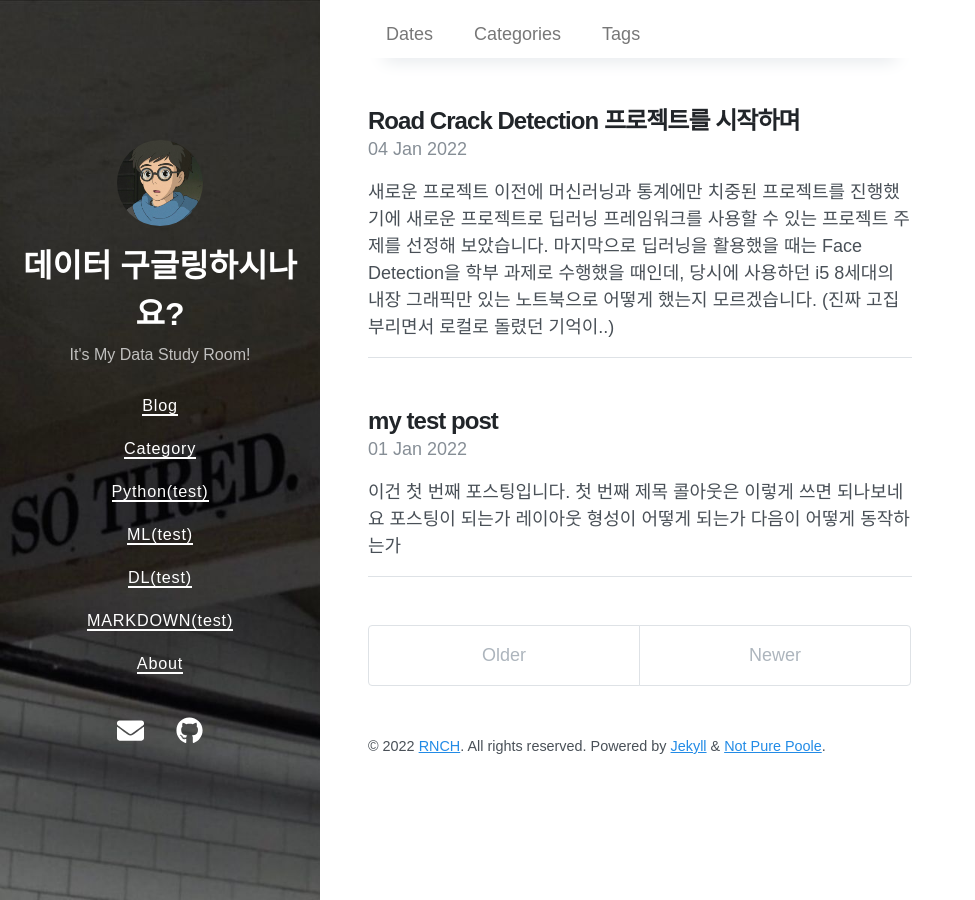
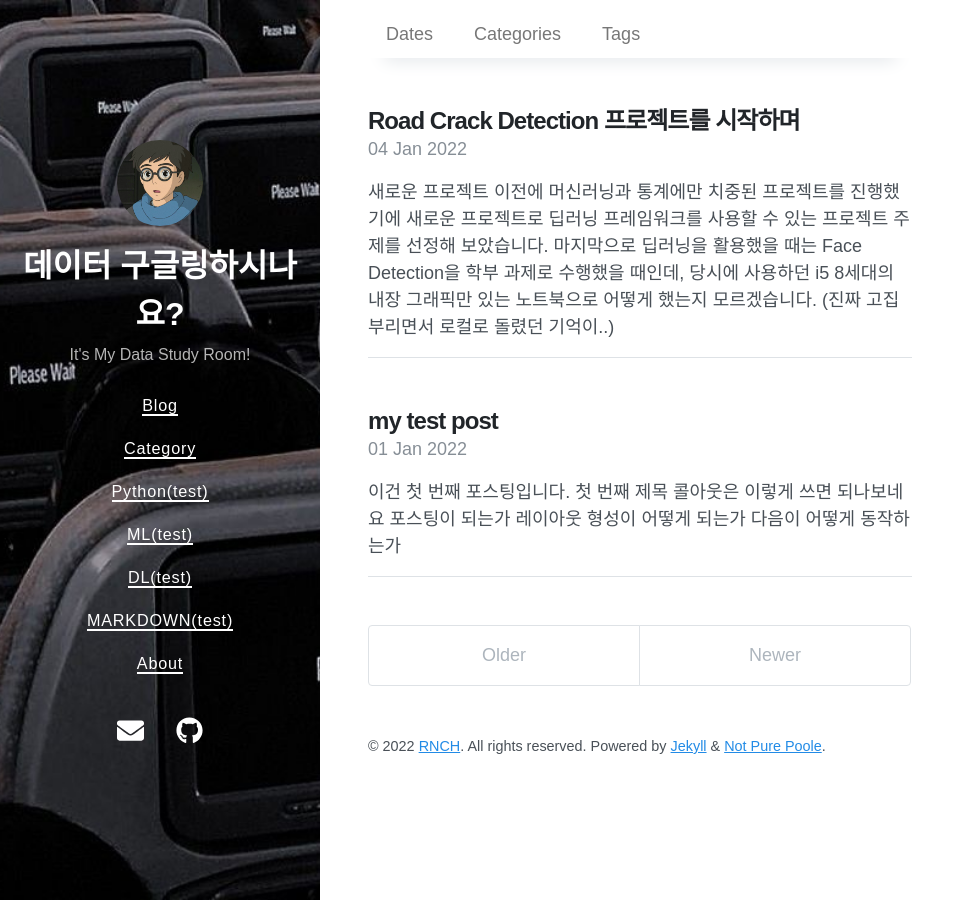
Before and after one commit to chaaaning/chaaaning.github.io, a Jekyll site: the page built from index.html, in a window 1280 px wide. Shown: the whole page, without its empty margins (0-975 px from the left). Built offline with Jekyll 4.4.1, drawn with Linux system fonts in a browser that asks for light colours; nearby versions of some CDN libraries; the list of posts is cut into pages by our own code.

Commit message:
change cover and fix revert

```diff
--- a/_config.yml
+++ b/_config.yml
@@ -5,7 +5,7 @@ url: https://chaaaning.github.io
 avatar: /identt.jpg
 paginate: 5
 permalink: pretty
-cover_image: /so_tired.jfif
+cover_image: /plz_wait.jpg
 
 # Gems
 plugins:
--- a/_sass/_layout.scss
+++ b/_sass/_layout.scss
@@ -24,7 +24,7 @@
 .sidebar-left {
   display: flex;
   padding: var(--spacer);
-  background: left / cover;
+  background: center / cover;
   height: 100vh;
 }
 
--- a/_sass/_sidebar.scss
+++ b/_sass/_sidebar.scss
@@ -46,6 +46,7 @@
   margin-top: var(--spacer-2);
   padding: 0;
   list-style: none;
+  text-align: center;
 }
 
 .navigation-item {
```
